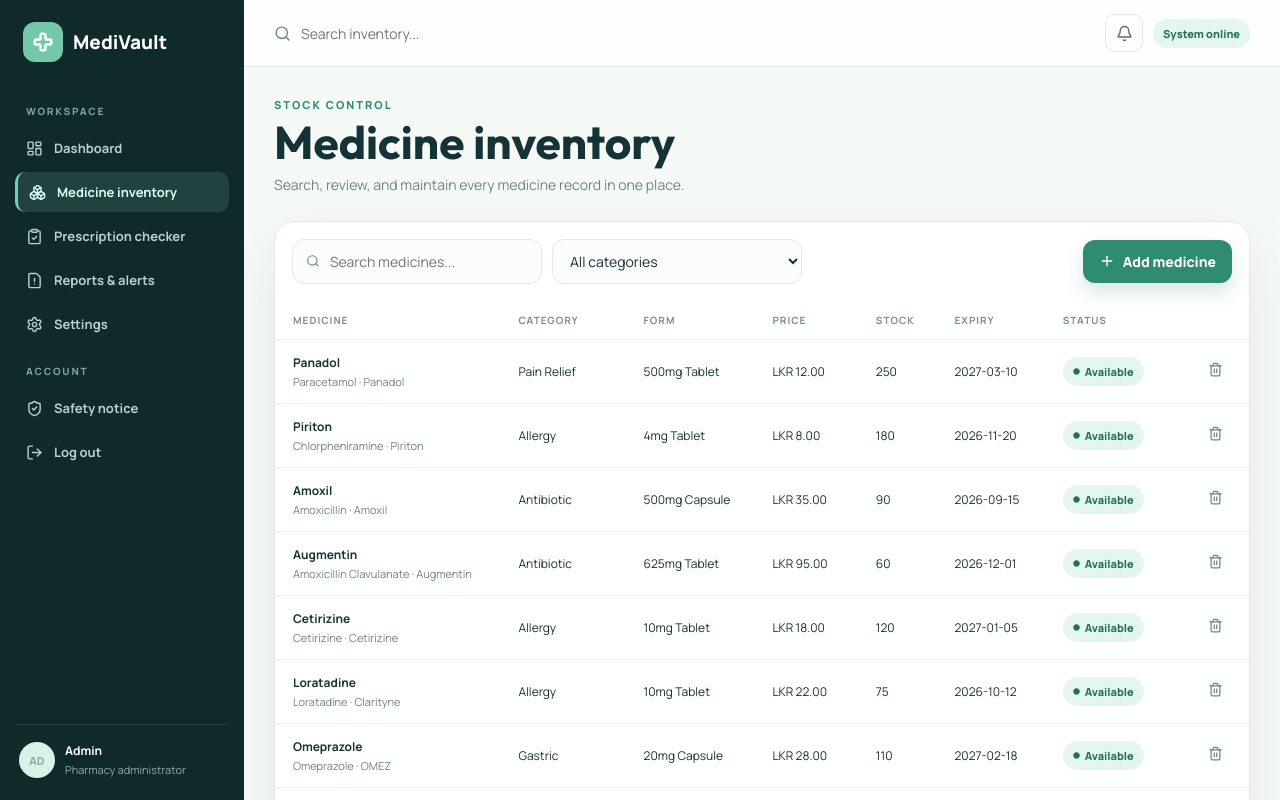
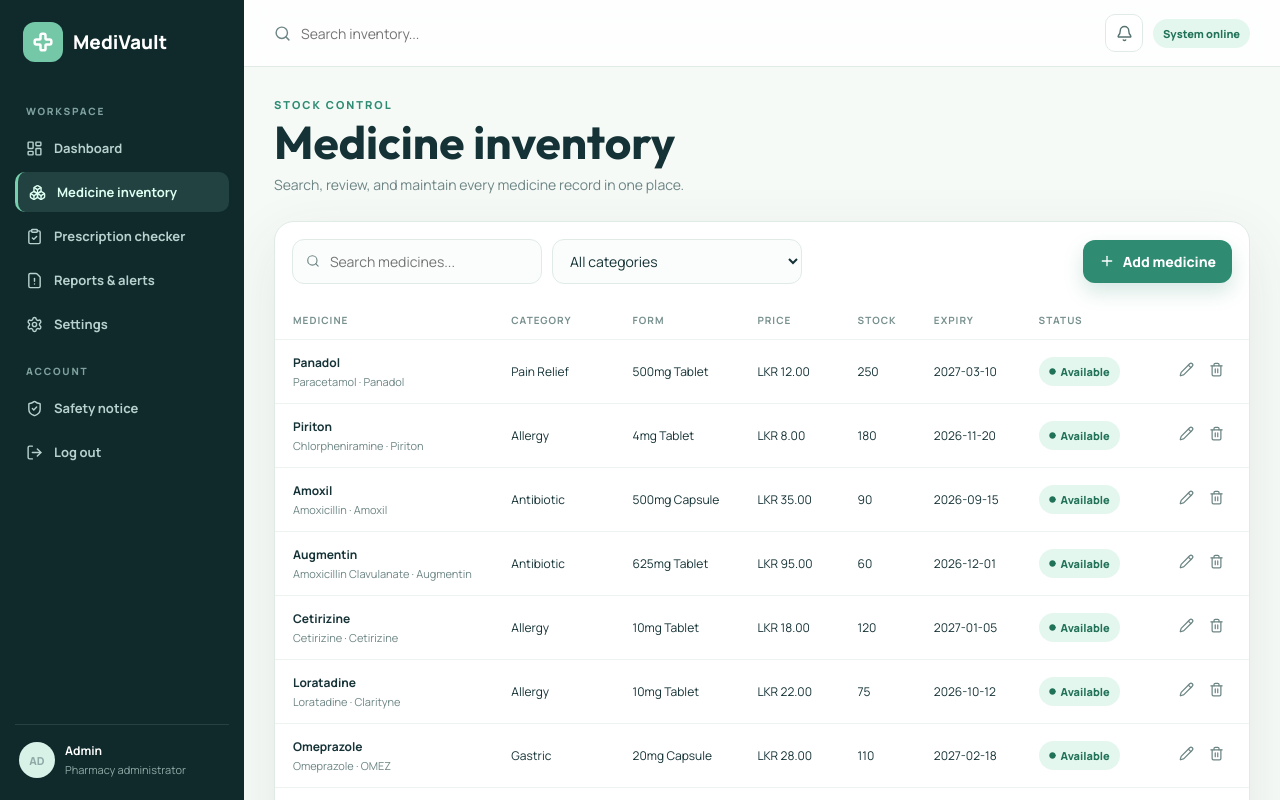
Before and after one commit to adeshasur/MediVault, a Next.js app: page /medicines in a window 1280 px wide. Shown: the top 800 px of the page. Built offline with nearby package versions, Linux system fonts and the light colour scheme.

Commit message:
Add medicine edit form

```diff
--- a/src/components/MedicineForm.jsx
+++ b/src/components/MedicineForm.jsx
@@ -4,16 +4,16 @@ import { useState } from "react";
 
 const initial = { name: "", generic: "", brand: "", category: "Pain Relief", strength: "", form: "Tablet", price: "", quantity: "", expiry: "", manufacturer: "" };
 
-export default function MedicineForm({ onAdd, onCancel }) {
-  const [form, setForm] = useState(initial);
+export default function MedicineForm({ medicine, onSave, onCancel }) {
+  const [form, setForm] = useState(medicine || initial);
   function update(event) { setForm({ ...form, [event.target.name]: event.target.value }); }
   function submit(event) {
     event.preventDefault();
-    onAdd({ ...form, price: Number(form.price), quantity: Number(form.quantity) });
+    onSave({ ...form, price: Number(form.price), quantity: Number(form.quantity) });
     setForm(initial);
   }
   return <form className="card form-card" onSubmit={submit}>
-    <div className="panel-head" style={{padding: 0, marginBottom: 17}}><h3>Add medicine record</h3><span className="pill blue">New inventory</span></div>
+    <div className="panel-head" style={{padding: 0, marginBottom: 17}}><h3>{medicine ? "Edit medicine record" : "Add medicine record"}</h3><span className="pill blue">{medicine ? "Update inventory" : "New inventory"}</span></div>
     <div className="form-grid">
       <Field label="Medicine name" name="name" value={form.name} onChange={update} required />
       <Field label="Generic name" name="generic" value={form.generic} onChange={update} required />
@@ -26,7 +26,7 @@ export default function MedicineForm({ onAdd, onCancel }) {
       <Field label="Expiry date" name="expiry" value={form.expiry} onChange={update} type="date" required />
       <Field label="Manufacturer" name="manufacturer" value={form.manufacturer} onChange={update} />
     </div>
-    <div className="form-actions"><button className="btn secondary" onClick={onCancel} type="button">Cancel</button><button className="btn primary" type="submit">Save medicine</button></div>
+    <div className="form-actions"><button className="btn secondary" onClick={onCancel} type="button">Cancel</button><button className="btn primary" type="submit">{medicine ? "Update medicine" : "Save medicine"}</button></div>
   </form>;
 }
 
--- a/src/components/MedicineInventory.jsx
+++ b/src/components/MedicineInventory.jsx
@@ -1,31 +1,32 @@
 "use client";
 
 import { useMemo, useState } from "react";
-import { Plus, Search, SlidersHorizontal, Trash2 } from "lucide-react";
+import { Pencil, Plus, Search, SlidersHorizontal, Trash2 } from "lucide-react";
 import MedicineForm from "./MedicineForm";
 import StatusBadge from "./StatusBadge";
 import { getStatus } from "@/lib/medicines";
 import { useMedicines } from "@/hooks/useMedicines";
 
 export default function MedicineInventory() {
-  const { medicines, add, remove } = useMedicines();
+  const { medicines, add, remove, update } = useMedicines();
   const [query, setQuery] = useState("");
   const [category, setCategory] = useState("All categories");
   const [showForm, setShowForm] = useState(false);
+  const [editing, setEditing] = useState(null);
   const categories = ["All categories", ...new Set(medicines.map((medicine) => medicine.category))];
   const filtered = useMemo(() => medicines.filter((medicine) => {
     const blob = `${medicine.name} ${medicine.generic} ${medicine.brand} ${medicine.strength}`.toLowerCase();
     return blob.includes(query.toLowerCase()) && (category === "All categories" || medicine.category === category);
   }), [medicines, query, category]);
 
-  return <>{showForm && <div style={{marginBottom: 16}}><MedicineForm onAdd={(item) => { add(item); setShowForm(false); }} onCancel={() => setShowForm(false)} /></div>}
+  return <>{showForm && <div style={{marginBottom: 16}}><MedicineForm medicine={editing} onSave={(item) => { editing ? update(editing.id, item) : add(item); setEditing(null); setShowForm(false); }} onCancel={() => { setEditing(null); setShowForm(false); }} /></div>}
     <section className="card">
       <div className="toolbar">
         <div className="toolbar-left"><div className="searchbox input"><Search size={16} /><input value={query} onChange={(event) => setQuery(event.target.value)} placeholder="Search medicines..." /></div><select className="input" value={category} onChange={(event) => setCategory(event.target.value)}>{categories.map((item) => <option key={item}>{item}</option>)}</select></div>
-        <button className="btn primary" onClick={() => setShowForm(!showForm)}><Plus size={16} /> Add medicine</button>
+        <button className="btn primary" onClick={() => { setEditing(null); setShowForm(!showForm); }}><Plus size={16} /> Add medicine</button>
       </div>
       <div className="table-wrap"><table><thead><tr><th>Medicine</th><th>Category</th><th>Form</th><th>Price</th><th>Stock</th><th>Expiry</th><th>Status</th><th></th></tr></thead><tbody>
-        {filtered.map((medicine) => <tr key={medicine.id}><td className="medicine-name"><b>{medicine.name}</b><span>{medicine.generic} · {medicine.brand}</span></td><td>{medicine.category}</td><td>{medicine.strength} {medicine.form}</td><td>LKR {Number(medicine.price).toFixed(2)}</td><td>{medicine.quantity}</td><td>{medicine.expiry}</td><td><StatusBadge {...getStatus(medicine)} /></td><td><div className="table-actions"><button title="Remove record" onClick={() => remove(medicine.id)}><Trash2 size={15} /></button></div></td></tr>)}
+        {filtered.map((medicine) => <tr key={medicine.id}><td className="medicine-name"><b>{medicine.name}</b><span>{medicine.generic} · {medicine.brand}</span></td><td>{medicine.category}</td><td>{medicine.strength} {medicine.form}</td><td>LKR {Number(medicine.price).toFixed(2)}</td><td>{medicine.quantity}</td><td>{medicine.expiry}</td><td><StatusBadge {...getStatus(medicine)} /></td><td><div className="table-actions"><button title="Edit record" onClick={() => { setEditing(medicine); setShowForm(true); }}><Pencil size={15} /></button><button title="Remove record" onClick={() => remove(medicine.id)}><Trash2 size={15} /></button></div></td></tr>)}
       </tbody></table>{filtered.length === 0 && <div className="empty"><SlidersHorizontal size={24} /><p>No medicines match your filters.</p></div>}</div>
     </section>
   </>;
--- a/src/hooks/useMedicines.js
+++ b/src/hooks/useMedicines.js
@@ -26,5 +26,9 @@ export function useMedicines() {
     save(medicines.filter((medicine) => medicine.id !== id));
   }
 
-  return { medicines, add, remove };
+  function update(id, medicine) {
+    save(medicines.map((item) => item.id === id ? { ...item, ...medicine } : item));
+  }
+
+  return { medicines, add, remove, update };
 }
```
